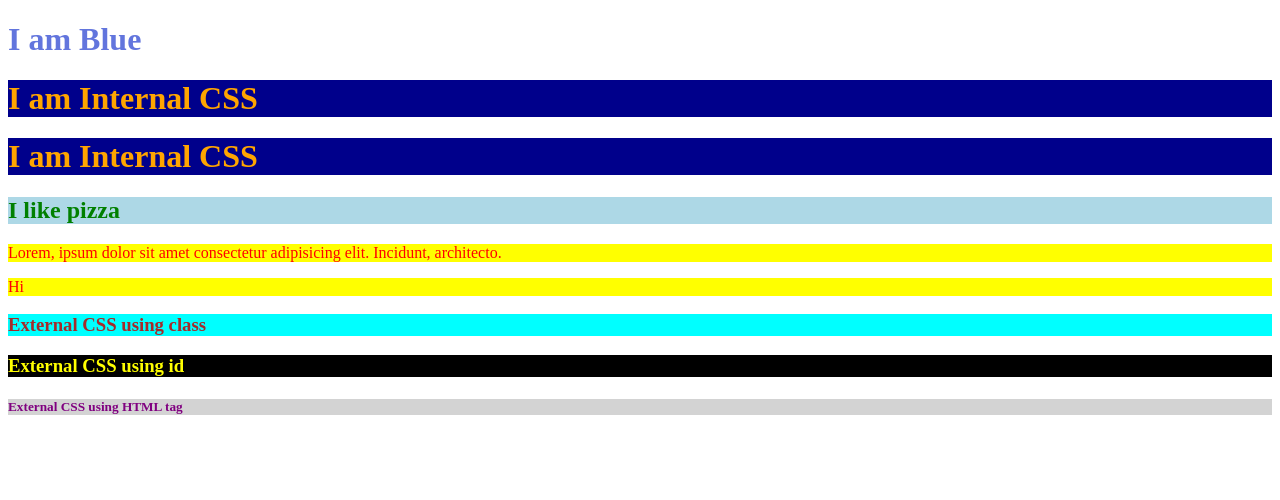
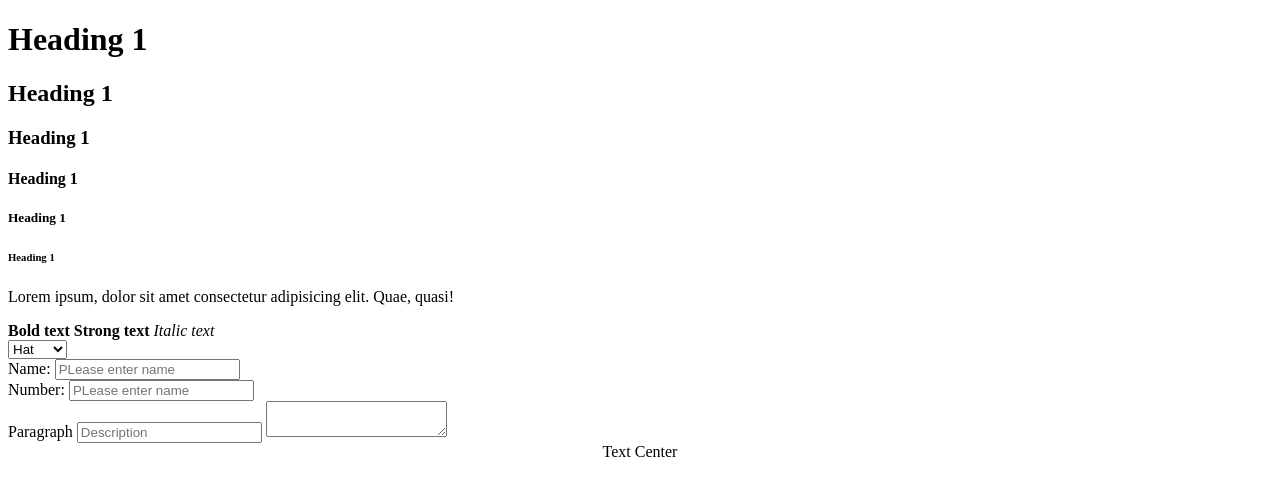
Before and after one commit to ChanVimean/Web-Development-Frontend, a plain HTML site: page index.html in a window 1280 px wide. Drawn offline with Linux system fonts and the light colour scheme.

Commit message:
HW Day 2

```diff
--- a/index.html
+++ b/index.html
@@ -4,44 +4,51 @@
     <meta charset="UTF-8" />
     <meta name="viewport" content="width=device-width, initial-scale=1.0" />
     <title>Document</title>
-    <link rel="stylesheet" href="styles.css" />
   </head>
-  <style>
-    .text {
-      color: orange;
-      background-color: darkblue;
-    }
+  <body>
+    <h1>Heading 1</h1>
+    <h2>Heading 1</h2>
+    <h3>Heading 1</h3>
+    <h4>Heading 1</h4>
+    <h5>Heading 1</h5>
+    <h6>Heading 1</h6>
 
-    #pizza {
-      color: green;
-      background-color: lightblue;
-    }
+    <p>
+      Lorem ipsum, dolor sit amet consectetur adipisicing elit. Quae, quasi!
+    </p>
 
-    p {
-      color: red;
-      background-color: yellow;
-    }
-  </style>
-  <body>
-    <!-- Inline -->
-    <h1 style="color: #4e63d9e2">I am Blue</h1>
+    <b>Bold text</b>
+    <strong>Strong text</strong>
+    <i>Italic text</i>
 
-    <!-- Internal -->
-    <!-- class -->
-    <h1 class="text">I am Internal CSS</h1>
-    <h1 class="text">I am Internal CSS</h1>
-    <!-- id -->
-    <h2 id="pizza">I like pizza</h2>
-    <!-- tag -->
-    <p>
-      Lorem, ipsum dolor sit amet consectetur adipisicing elit. Incidunt,
-      architecto.
-    </p>
-    <p>Hi</p>
+    <br />
 
-    <!-- External -->
-    <h3 class="text2">External CSS using class</h3>
-    <h3 id="id2">External CSS using id</h3>
-    <h5>External CSS using HTML tag</h5>
+    <select name="" id="">
+      <option value="">Hat</option>
+      <option value="">Shirt</option>
+      <option value="">Pants</option>
+      <option value="">Socks</option>
+    </select>
+
+    <br />
+
+    <label for="">Name:</label>
+    <input type="text" placeholder="PLease enter name" />
+
+    <br />
+
+    <label for="">Number:</label>
+    <input type="number" placeholder="PLease enter name" />
+
+    <br />
+
+    <label for="">Paragraph</label>
+    <input type="textarea" placeholder="Description" />
+    <textarea name="" id=""></textarea>
+
+    <center>Text Center</center>
+
+    <br /><br />
+
   </body>
 </html>
--- a/styles.css
+++ /dev/null
@@ -1,14 +0,0 @@
-.text2 {
-  color: brown;
-  background-color: aqua;
-}
-
-#id2 {
-  color: yellow;
-  background-color: black;
-}
-
-h5 {
-  color: purple;
-  background-color: lightgrey;
-}
```
Also changed, not shown: doc/Day 2/Homework.html (added, +56 -0 lines), README.md (deleted).
